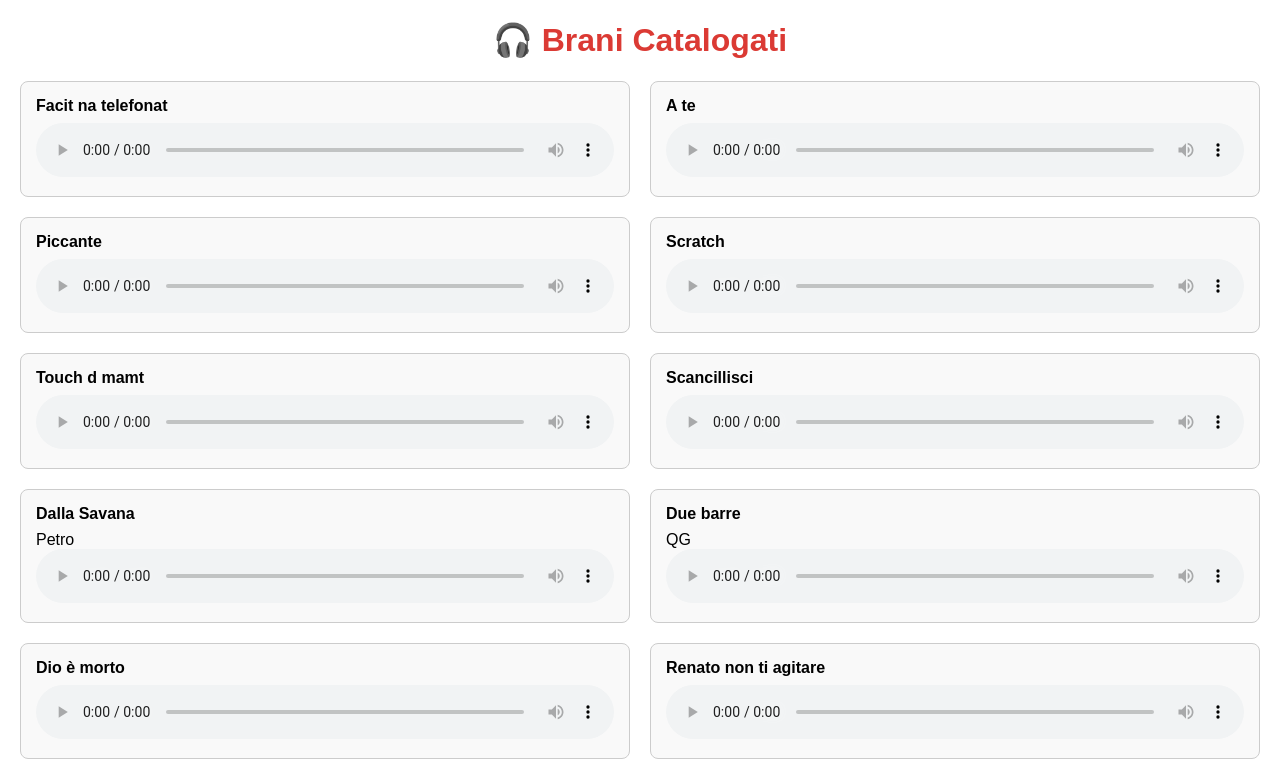
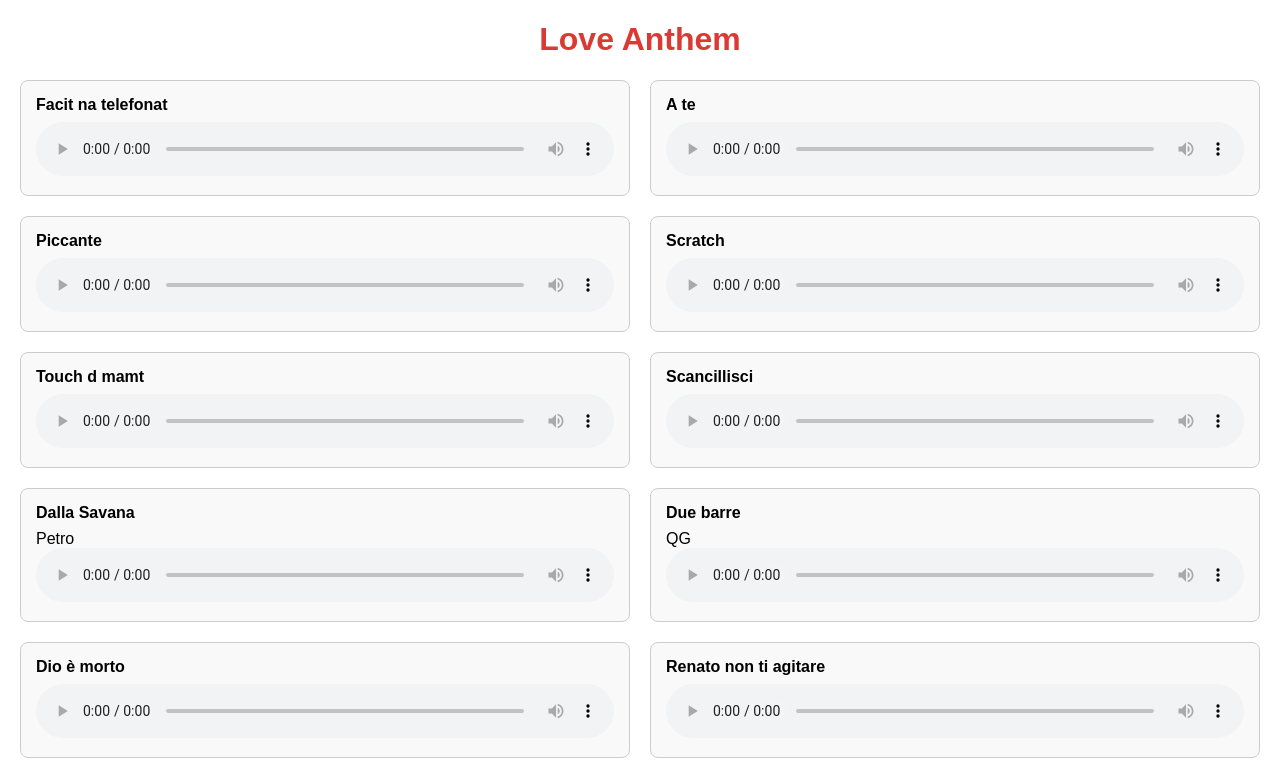
Before and after one commit to JinZayex/LoveAnthem, a plain HTML site: page index.html in a window 1280 px wide. Shown: the top 775 px of the page. Drawn offline with Linux system fonts and the light colour scheme.

Commit message:
Update index.html

```diff
--- a/index.html
+++ b/index.html
@@ -87,7 +87,7 @@
 </head>
 <body>
 
-  <h1>🎧 Brani Catalogati</h1>
+  <h1>Love Anthem</h1>
   <ol id="audio-list"></ol>
 
   <script>
```
